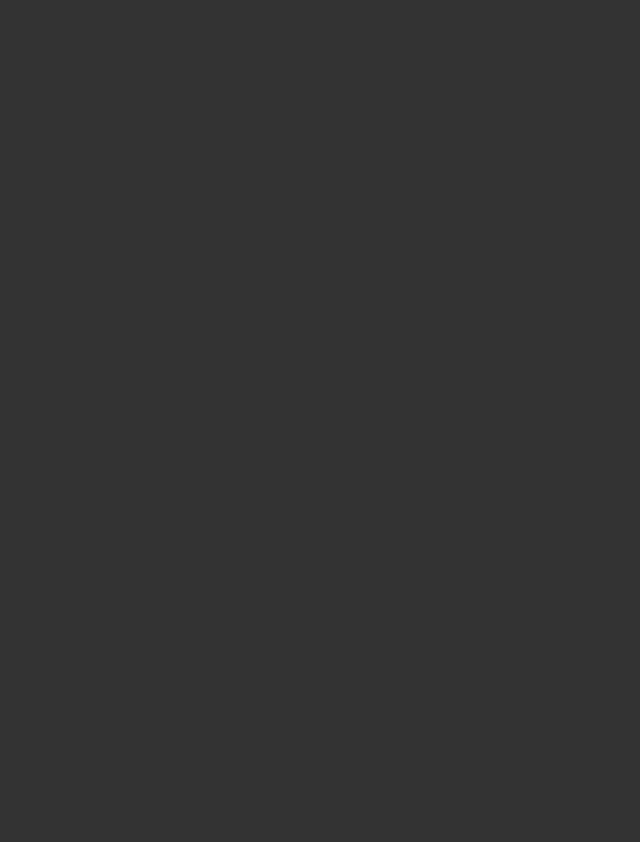
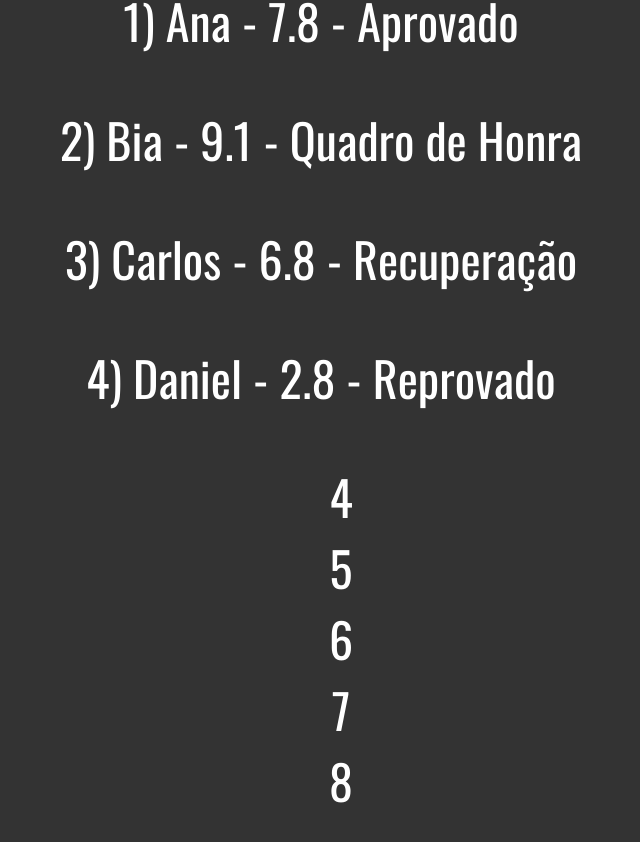
Before and after one commit to igortuag/vue-studies, a website: page vue-web-moderno/exercicios/ifFor.html in a window 1280 px wide. Shown: the whole page, without its empty margins (319-959 px from the left). Before the commit the page ends 800 px from the top, so only its background shows below. Drawn offline with Linux system fonts and the light colour scheme.

Commit message:
Diretivas v-if, v-for e v-show

```diff
--- a/vue-web-moderno/exercicios/ifFor.html
+++ b/vue-web-moderno/exercicios/ifFor.html
@@ -1,15 +1,38 @@
 <!DOCTYPE html>
 <html>
-<head>
-    <meta charset="UTF-8">
+  <head>
+    <meta charset="UTF-8" />
     <title>If & For</title>
-    <link rel="stylesheet" href="/css/estilo.css">
+    <link rel="stylesheet" href="/css/estilo.css" />
     <script src="/js/vue.min.js"></script>
-</head>
-<body class="exercicio">
-
+  </head>
+  <body class="exercicio">
+    <div id="app">
+        <p v-for="(aluno, i) in alunos">
+            {{i+1}}) {{aluno.nome}} - {{aluno.nota}} -
+            <span v-if="aluno.nota >= 9">Quadro de Honra</span>
+            <span v-else-if="aluno.nota >= 7">Aprovado</span>
+            <span v-else-if="aluno.nota >= 3">Recuperação</span>
+            <span v-else>Reprovado</span>
+        </p>
+        <ul style="list-style: none;">
+            <li v-for="n in 8">
+                <span v-show="n >= 4">{{n}}</span>
+            </li>
+        </ul>
+    </div>
     <script>
-        // ...
+      new Vue({
+        el: "#app",
+        data: {
+          alunos: [
+            { nome: "Ana", nota: 7.8 },
+            { nome: "Bia", nota: 9.1 },
+            { nome: "Carlos", nota: 6.8 },
+            { nome: "Daniel", nota: 2.8 },
+          ],
+        },
+      });
     </script>
-</body>
+  </body>
 </html>
```
